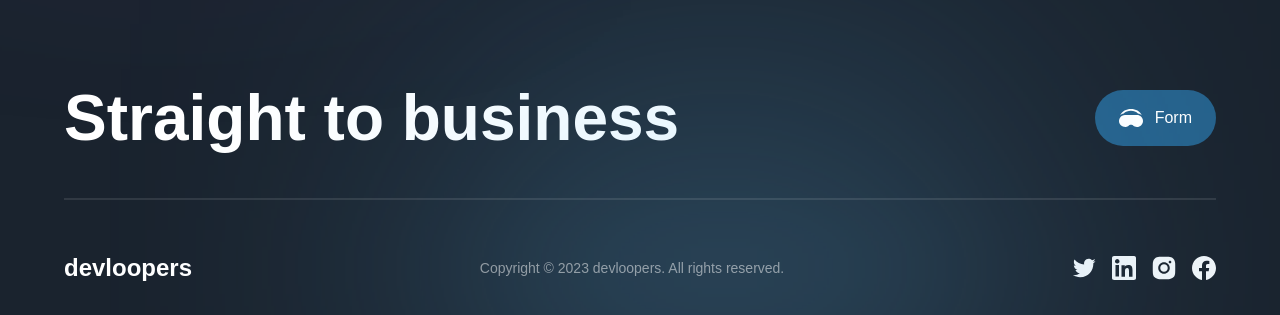
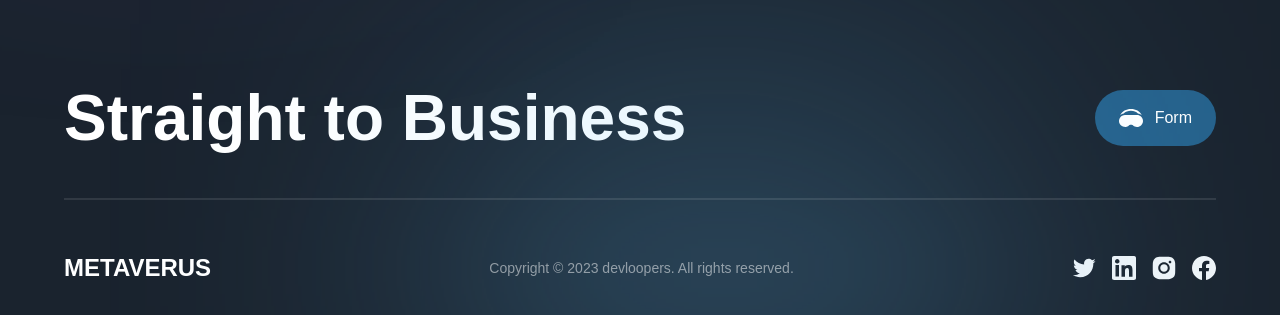
Before and after one commit to stuck2023/devloopers, a Next.js app: page / in a window 1280 px wide. Shown: the part 7007-7322 px from the top of the page. Built offline with nearby package versions, Linux system fonts and the light colour scheme; a web font is replaced by a local one.

Commit message:
Update Footer.jsx

```diff
--- a/components/Footer.jsx
+++ b/components/Footer.jsx
@@ -17,7 +17,7 @@ const Footer = () => (
     <div className={`${styles.innerWidth} mx-auto flex flex-col gap-8`}>
       <div className="flex items-center justify-between flex-wrap gap-5">
         <h4 className="font-bold md:text-[64px] text-[44px] text-white">
-          Straight to business
+          Straight to Business
         </h4>
         <button type="button" className="flex items-center h-fit py-4 px-6 bg-[#25618B] rounded-[32px] gap-[12px]">
           <img
@@ -26,19 +26,22 @@ const Footer = () => (
             className="w-[24px] h-[24px] object-contain"
           />
           <span className="font-normal text-[16px] text-white">
-          <a href='https://4v161i1tc17.typeform.com/to/mgLgtCEo'> Form </a>
+            <a href='https://4v161i1tc17.typeform.com/to/mgLgtCEo'>Form</a>
           </span>
         </button>
       </div>
+
       <div className="flex flex-col">
         <div className="mb-[50px] h-[2px] bg-white opacity-10" />
+
         <div className="flex items-center justify-between flex-wrap gap-4">
           <h4 className="font-extrabold text-[24px] text-white">
-            devloopers
+            METAVERUS
           </h4>
           <p className="font-normal text-[14px] text-white opacity-50">
             Copyright © 2023 devloopers. All rights reserved.
           </p>
+
           <div className="flex gap-4">
             {socials.map((social) => (
               <img
```
